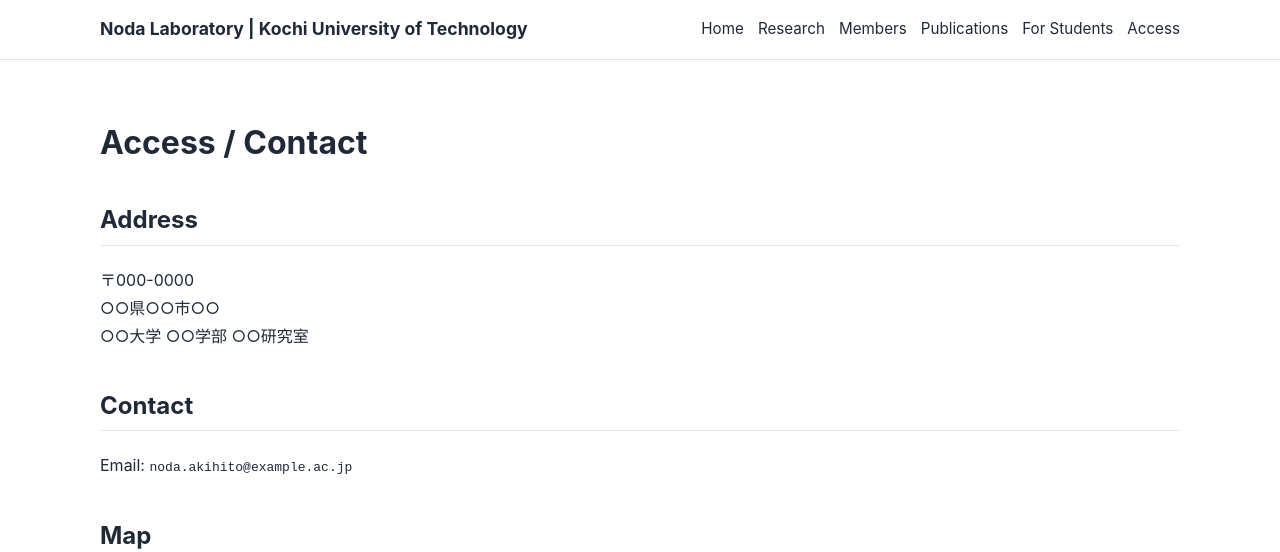
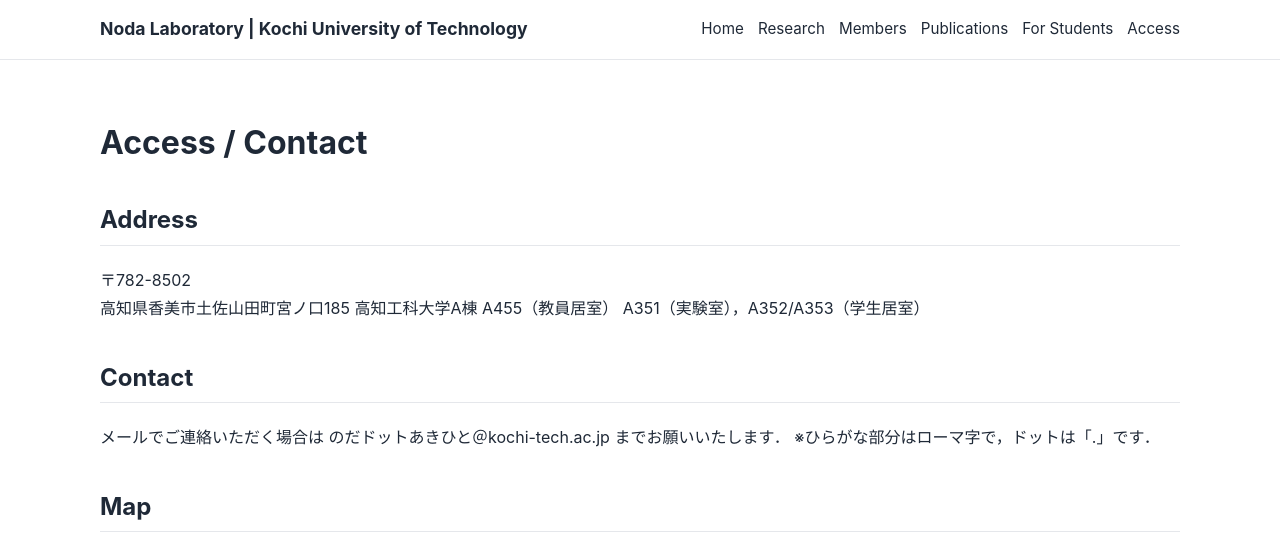
Before and after one commit to akihito-noda/lab-website, a Jekyll site: the page built from access.md, in a window 1280 px wide and 1177 px high. Shown: the top 552 px of the window. Built offline with Jekyll 4.4.1, drawn with Linux system fonts in a browser that asks for light colours; some of the changed text lies outside the part shown; grey boxes are pictures that could not be loaded.

Commit message:
Update access.md

```diff
--- a/access.md
+++ b/access.md
@@ -8,14 +8,19 @@ permalink: /access/
 
 ## Address
 
-〒000-0000
-○○県○○市○○
-○○大学 ○○学部 ○○研究室
+〒782-8502
+高知県香美市土佐山田町宮ノ口185
+高知工科大学A棟
+A455（教員居室）
+A351（実験室），A352/A353（学生居室）
 
 ## Contact
 
-Email: `noda.akihito@example.ac.jp`
+メールでご連絡いただく場合は
+のだドットあきひと＠kochi-tech.ac.jp
+までお願いいたします．
+※ひらがな部分はローマ字で，ドットは「.」です．
 
 ## Map
 
-Google Maps等の埋め込みコードをここに挿入できます。
+<iframe src="https://www.google.com/maps/embed?pb=!1m18!1m12!1m3!1d415.30220529061444!2d133.71869130645067!3d33.62041153628347!2m3!1f0!2f0!3f0!3m2!1i1024!2i768!4f13.1!3m3!1m2!1s0x3551fea157da7e2b%3A0x2e1b45322d7a781!2z44CSNzgyLTg1MDIg6auY55-l55yM6aaZ576O5biC5Zyf5L2Q5bGx55Sw55S65a6u44OO5Y-j5pWZ6IKy56CU56m25qOfQQ!5e0!3m2!1sja!2sjp!4v1781237914622!5m2!1sja!2sjp" width="600" height="450" style="border:0;" allowfullscreen="" loading="lazy" referrerpolicy="no-referrer-when-downgrade"></iframe>
```
